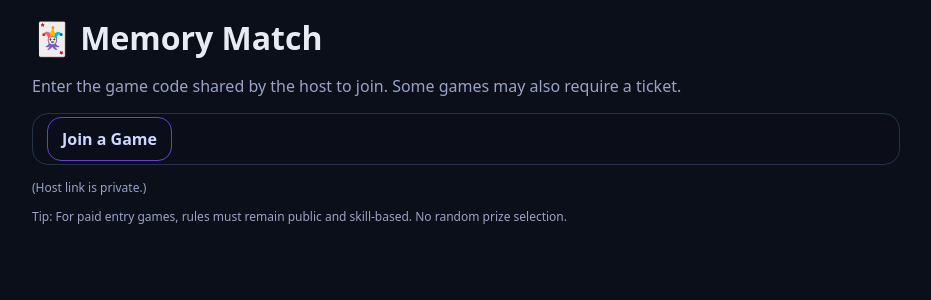
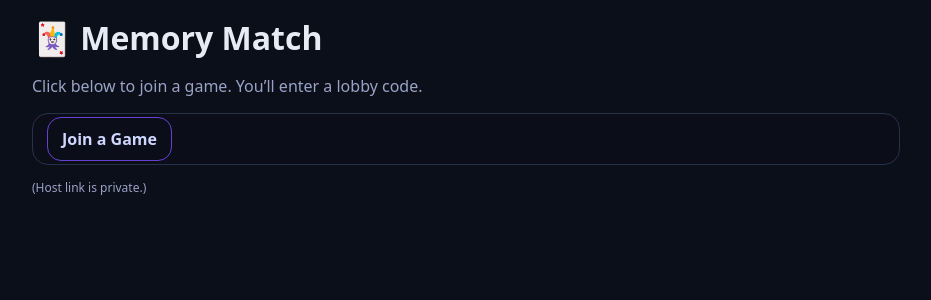
Before and after one commit to JessDoobie/Doobie_memory_game, a Flask app: page / in a window 1280 px wide. Shown: the top 300 px of the page, without its empty margins (174-1105 px from the left). Run offline with Flask 3, Linux system fonts and the light colour scheme.

Commit message:
Update home.html

```diff
--- a/templates/home.html
+++ b/templates/home.html
@@ -9,22 +9,13 @@
 <body>
   <div class="wrap">
     <h1>🃏 Memory Match</h1>
-
-    <p class="muted">
-      Enter the game code shared by the host to join. Some games may also require a ticket.
-    </p>
+    <p class="muted">Click below to join a game. You’ll enter a lobby code.</p>
 
     <div class="card">
       <a class="btn outline" href="/join">Join a Game</a>
     </div>
 
-    <p class="tiny muted">
-      (Host link is private.)
-    </p>
-
-    <p class="tiny muted">
-      Tip: For paid entry games, rules must remain public and skill-based. No random prize selection.
-    </p>
+    <p class="tiny muted">(Host link is private.)</p>
   </div>
 </body>
 </html>
```
